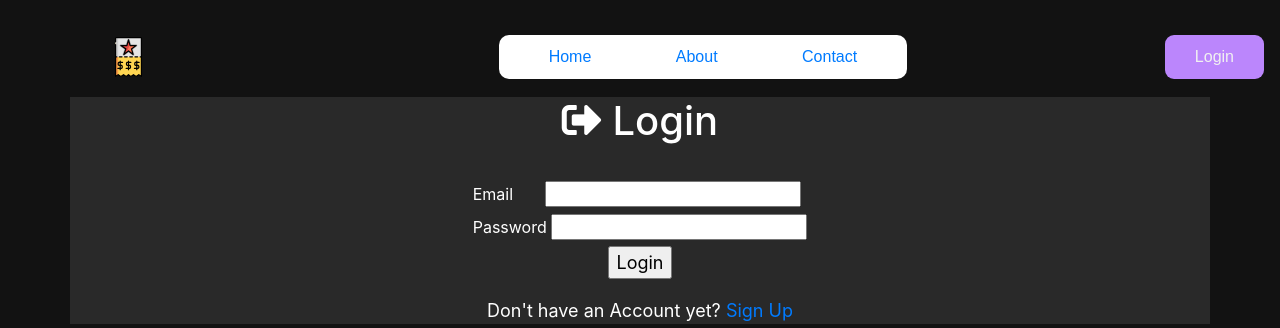
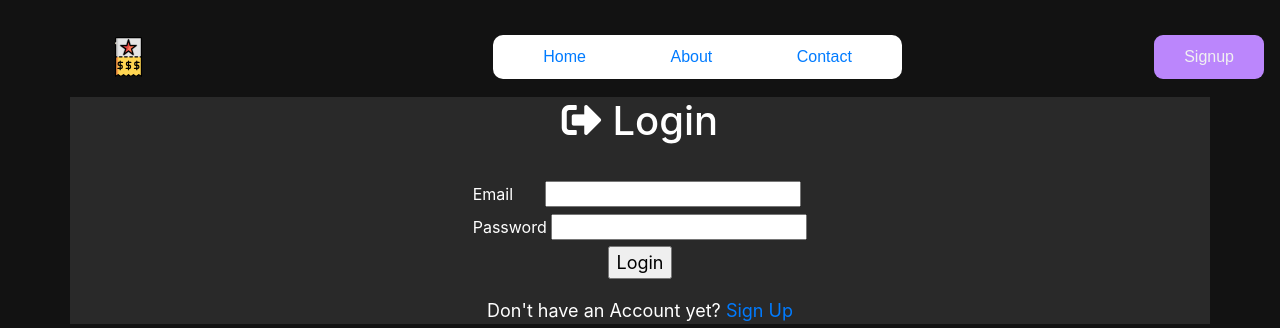
Before and after one commit to rushilg13/CouponShare, a Flask app: page /login in a window 1280 px wide. Shown: the top 328 px of the page. Run offline with Flask 2, Linux system fonts and the light colour scheme; parts of the project's set-up code (start-up, migrations or seed data) failed here and were passed over; some libraries are stand-ins or nearby versions.

Commit message:
Updated UI

```diff
--- a/templates/login.html
+++ b/templates/login.html
@@ -78,9 +78,9 @@ body{
           </ul>
     </div>
     <div>
-        <a href='/login'>
+        <a href='/signup'>
         <button class="btnlogin">
-            Login
+            Signup
         </button>
       </a>
     </div>
```
